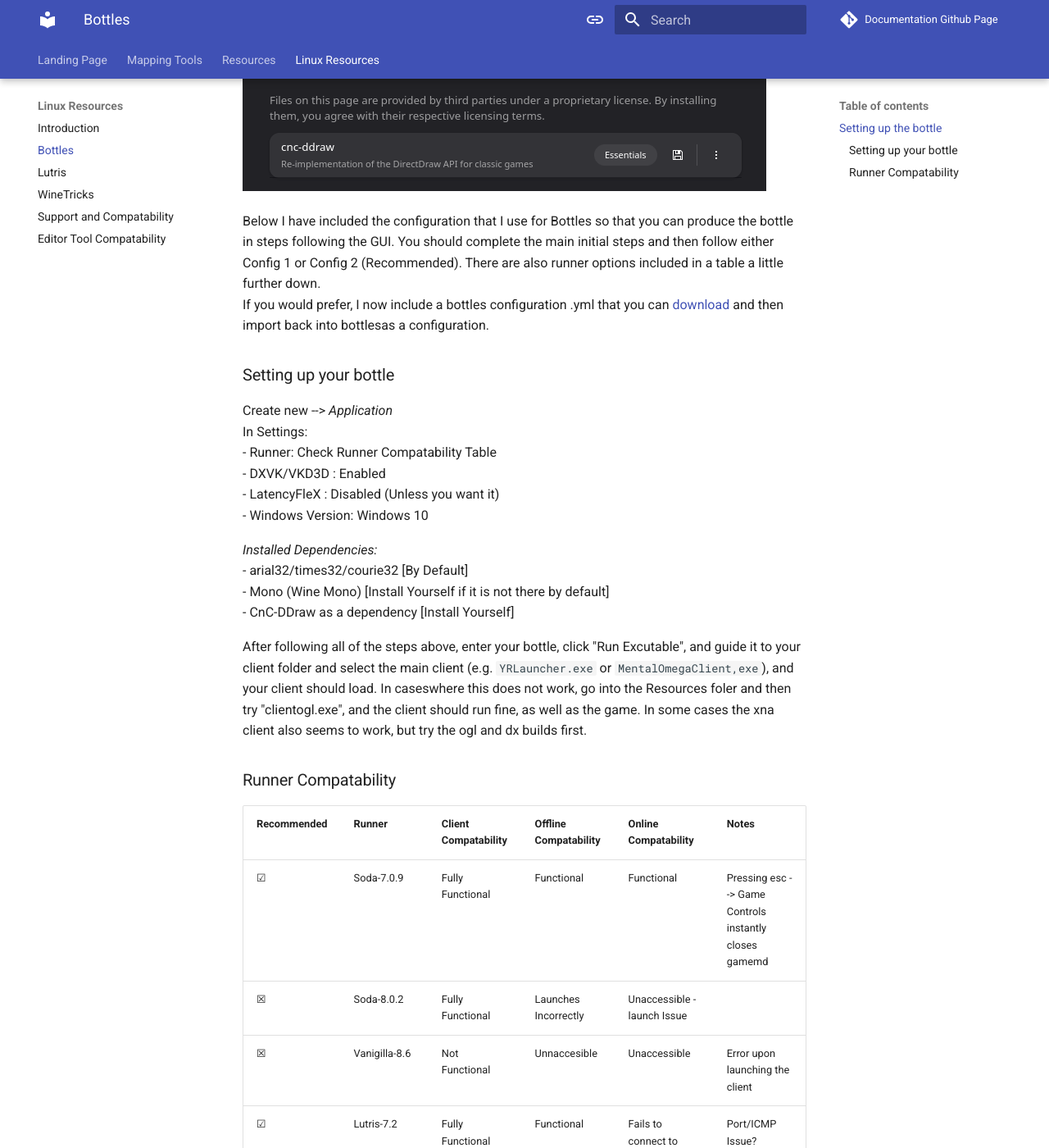
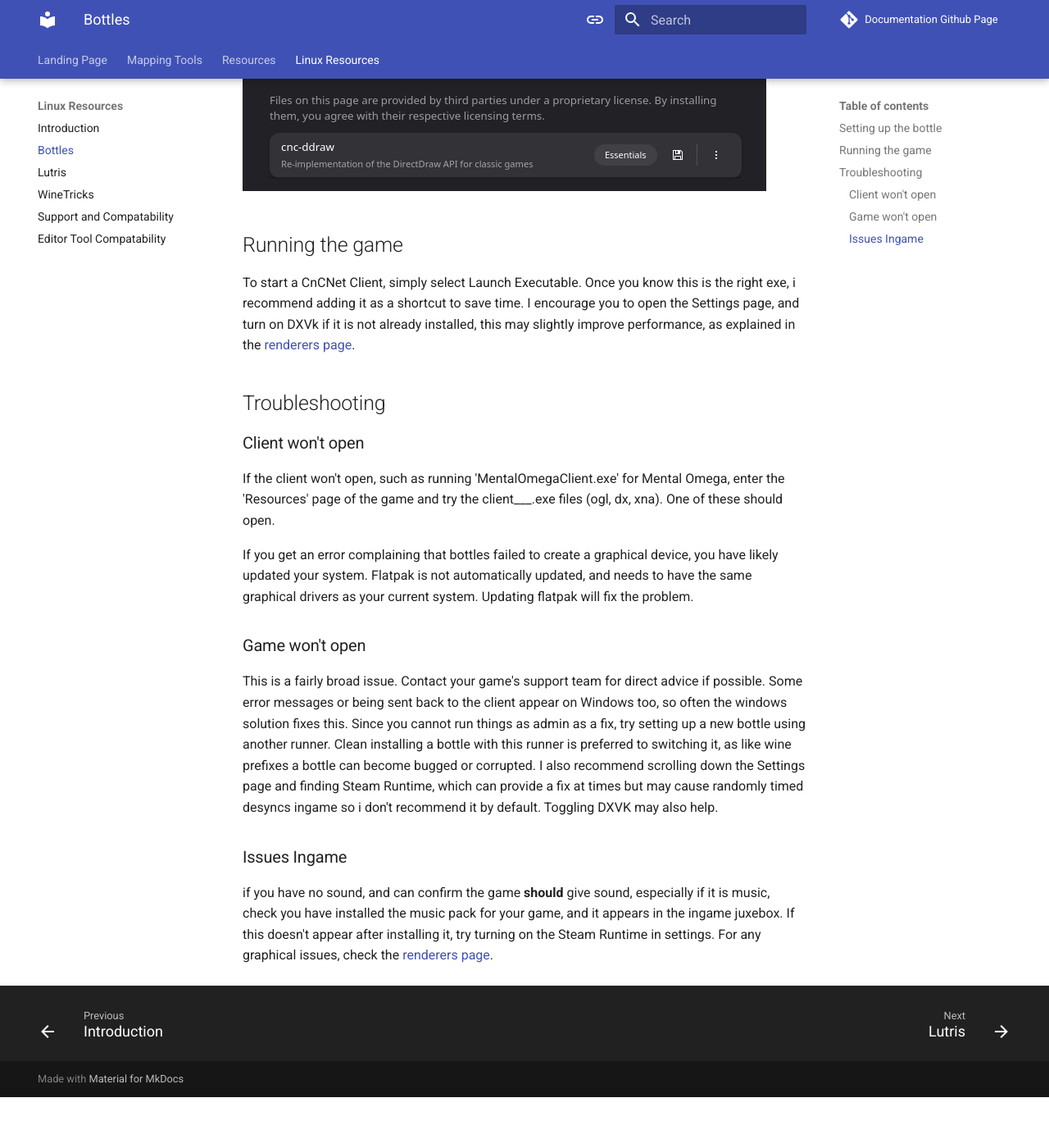
Before and after one commit to CatTanker/cnc_map_tool_guide, an MkDocs documentation site: the page built from docs/bottles.md, in a window 1280 px wide and 1400 px high, scrolled down 2406 px. Shown: the whole window at 82% size. Built offline with MkDocs 1.6.1 and Material for MkDocs 9.7.7, drawn with Linux system fonts in a browser that asks for light colours; comment, search, counter and statistics services are not loaded; after the commit the page ends 3744 px from its top, so only the background shows below that; some of the changed text lies outside the part shown.

Commit message:
Update bottles.md

```diff
--- a/docs/bottles.md
+++ b/docs/bottles.md
@@ -13,50 +13,18 @@
 
 ![CncDDraw](Assets/BottlesAddingCnCDDraw.png)
 
+## Running the game
 
+To start a CnCNet Client, simply select Launch Executable. Once you know this is the right exe, i recommend adding it as a shortcut to save time. I encourage you to open the Settings page, and turn on DXVk if it is not already installed, this may slightly improve performance, as explained in the [renderers page](rendererresources.md).
 
+## Troubleshooting
+### Client won't open
+If the client won't open, such as running 'MentalOmegaClient.exe' for Mental Omega, enter the 'Resources' page of the game and try the client___.exe files (ogl, dx, xna). One of these should open.
 
+If you get an error complaining that bottles failed to create a graphical device, you have likely updated your system. Flatpak is not automatically updated, and needs to have the same graphical drivers as your current system. Updating flatpak will fix the problem.
 
-Below I have included the configuration that I use for Bottles so that you can produce the bottle in steps following the GUI. You should complete the main initial steps and then follow either Config 1 or Config 2 (Recommended).  There are also runner options included in a table a little further down.<br>
-If you would prefer, I now include a bottles configuration .yml that you can [download](Assets/CnCNet_Bottles_Config.yml) and then import back into bottlesas a configuration.
+### Game won't open
+This is a fairly broad issue. Contact your game's support team for direct advice if possible. Some error messages or being sent back to the client appear on Windows too, so often the windows solution fixes this. Since you cannot run things as admin as a fix, try setting up a new bottle using another runner. Clean installing a bottle with this runner is preferred to switching it, as like wine prefixes a bottle can become bugged or corrupted. I also recommend scrolling down the Settings page and finding Steam Runtime, which can provide a fix at times but may cause randomly timed desyncs ingame so i don't recommend it by default. Toggling DXVK may also help.
 
-### Setting up your bottle
-
-Create new --> *Application* <br>
-In Settings: <br>
-- Runner: Check Runner Compatability Table <br>
-- DXVK/VKD3D : Enabled <br>
-- LatencyFleX : Disabled (Unless you want it)<br>
-- Windows Version: Windows 10 <br>
-
-
-*Installed Dependencies:*<br>
-- arial32/times32/courie32 [By Default]<br>
-- Mono (Wine Mono) [Install Yourself if it is not there by default]<br>
-- CnC-DDraw as a dependency [Install Yourself]<br>
-
-
-
-After following all of the steps above, enter your bottle, click "Run Excutable", and guide it to your client folder and select the main client (e.g. `YRLauncher.exe` or `MentalOmegaClient,exe`), and your client should load. In caseswhere this does not work, go into the Resources foler and then try "clientogl.exe", and the client should run fine, as well as the game. In some cases the xna client also seems to work, but try the ogl and dx builds first.
-
-### Runner Compatability
-| Recommended | Runner | Client Compatability | Offline Compatability | Online Compatability | Notes |
-| ------------ | ------------ | ------------- | ------------- | ------------- | ------------- |
-| &#x2611; | Soda-7.0.9 | Fully Functional | Functional | Functional | Pressing esc --> Game Controls instantly closes gamemd |
-| &#x2612; | Soda-8.0.2 | Fully Functional | Launches Incorrectly  | Unaccessible - launch Issue|  |
-| &#x2612; | Vanigilla-8.6 | Not Functional | Unnaccesible  | Unaccessible | Error upon launching the client |
-| &#x2611; | Lutris-7.2 | Fully Functional | Functional | Fails to connect to gamesurge - Error Denied | Port/ICMP Issue? |
-| &#x2611; | wine-ge-proton8-25 | Fully Functional | Launches Incorrectly | Unaccessible - Launch Issue | Pressing esc --> Game Controls instantly closes gamemd |
-| &#x2611; | Sys-Wine-9.1 (From package Manager) | Fully Functional | Syringe Issue | Unaccessible - Syringe Issue | Pressing esc --> Game Controls instantly closes gamemd |
-| &#x2611; | Caffe-8.21 | Fully Functional | Fully Functional | Fully Functional | |
-| &#x2611; | kron4ek-wine-8.20-amd64 | Fully Functional | Fully Functional | Fully Functional | |
-
-This table has been tested using the Bottles Config 2 specifically on MO 3.3.6, with fully functional runners also tested on other mods. This was only tested with DXVK/VKD3D disabled due to physical limitations at the time.
-You will need to install most of these runners from inside bottles, through the 'Main Menu' button in the top-right corner, 'Preferences', and then from the 'Runners' tab.
-
-Note the above runners were tested on the arch-specific [aur](https://wiki.archlinux.org/title/Bottles). I recently changed from this version due to minor bugs/limitations compared to the Flatpak version, and so runners on the next table may give a more reliable list. DXVK/DXD3D/DXVK NVAPI are in use. The ogl support seems to be better on flatpak, so i can now launch the main client esxe (e.g. `MentalOmegaClient.exe` rather than having to go into resources), and i have moved to using the ogl renderer instead of the dx/gdi one.
-
-| Recommended | Runner | Client Compatability | Offline Compatability | Online Compatability | Notes |
-| ------------ | ------------ | ------------- | ------------- | ------------- | ------------- |
-| &#x2611; | Caffe-9-7 | Fully Functional | Fully Functional | Fully Functional | |
-| &#x2611; | kron4ek-wine-9.11-amd64 | Fully Functional | Fully Functional | Fully Functional | Up to date renderer |
+### Issues Ingame
+if you have no sound, and can confirm the game **should** give sound, especially if it is music, check you have installed the music pack for your game, and it appears in the ingame juxebox. If this doesn't appear after installing it, try turning on the Steam Runtime in settings. For any graphical issues, check the [renderers page](rendererresources.md).
```
